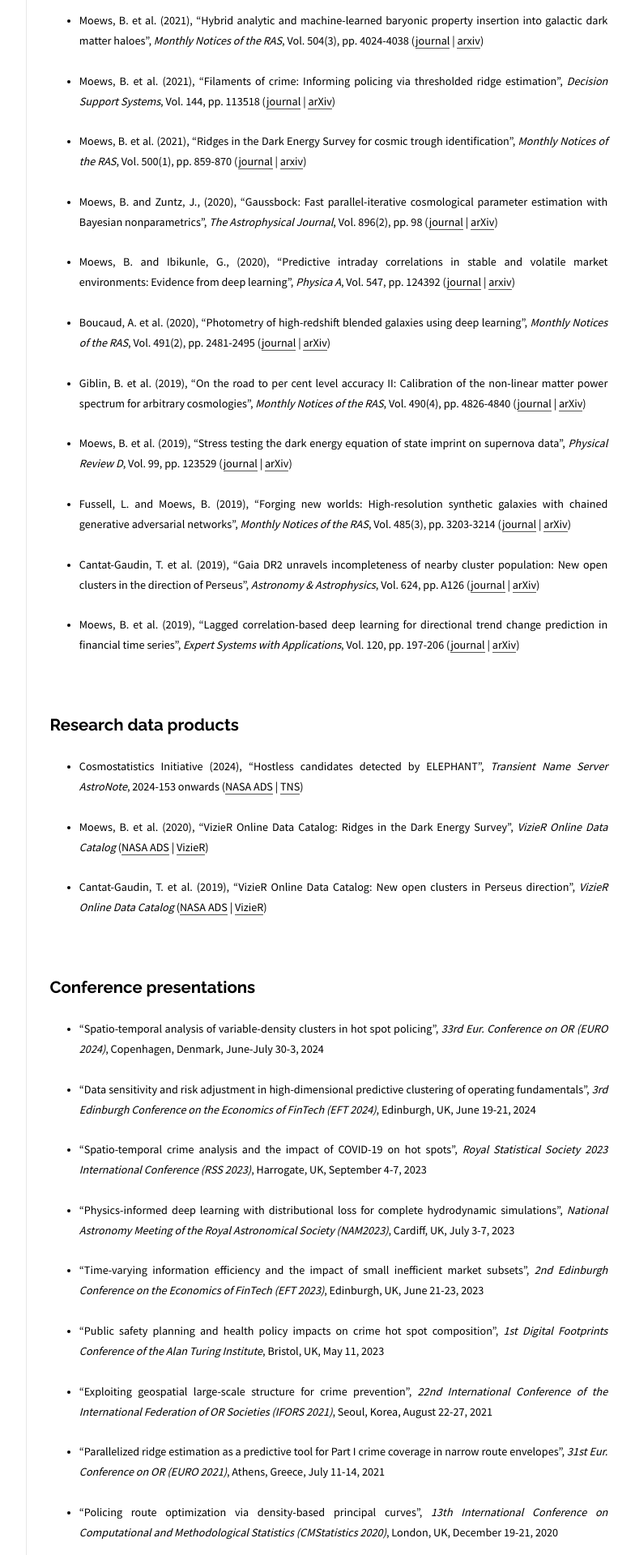
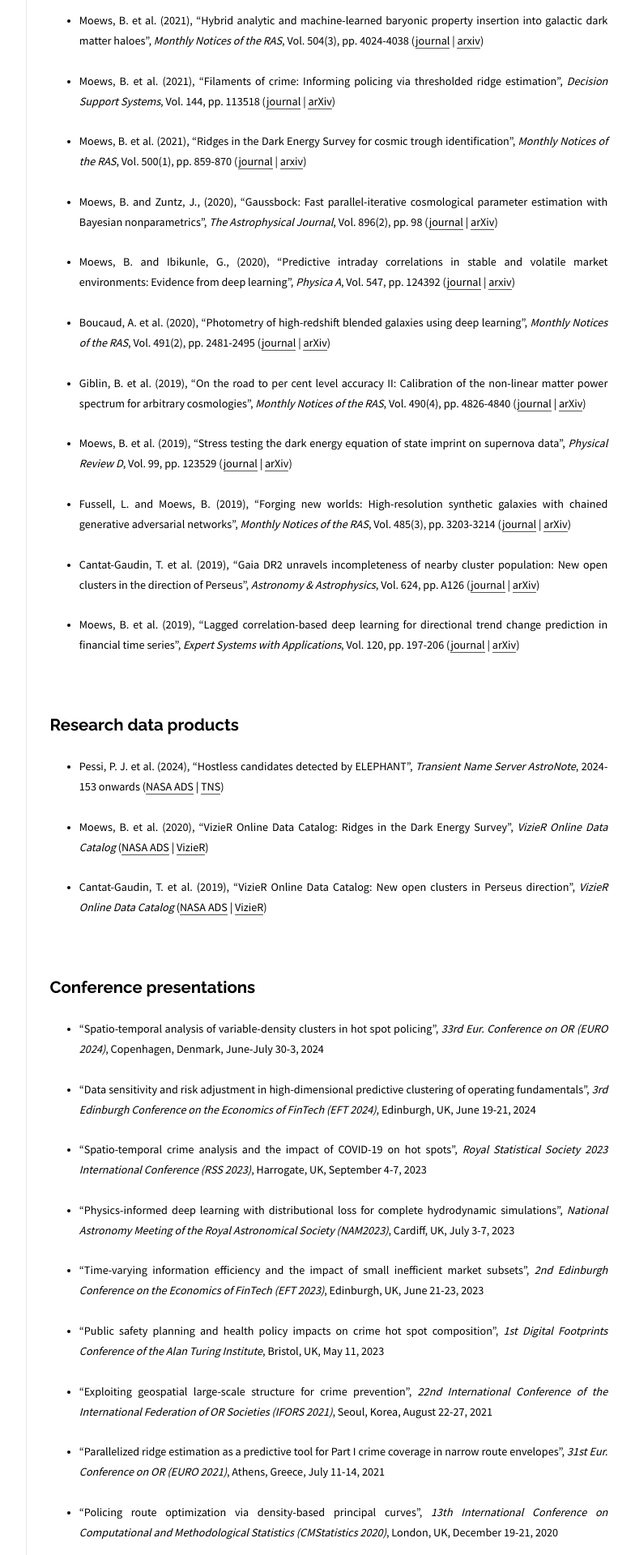
Before and after one commit to moews/moews.github.io, a Jekyll site: the page built from _posts/2017-03-25-publications.md, in a window 1280 px wide. Shown: the part 630-2550 px from the top of the page at 81% size, without its empty margins (326-1110 px from the left). Built offline with Jekyll 4.4.1, drawn with Linux system fonts in a browser that asks for light colours.

Commit message:
Update 2017-03-25-publications.md

```diff
--- a/_posts/2017-03-25-publications.md
+++ b/_posts/2017-03-25-publications.md
@@ -48,7 +48,7 @@ categories: posts
 
 ## Research data products
 
-* <small>Cosmostatistics Initiative (2024), "Hostless candidates detected by ELEPHANT", _Transient Name Server AstroNote_, 2024-153 onwards ([NASA ADS](https://ui.adsabs.harvard.edu/search/q=abs%3A%22Hostless%20candidates%20detected%20by%20ELEPHANT%22&sort=date%20desc%2C%20bibcode%20desc&p_=0) | [TNS](https://www.wis-tns.org/astronotes/astronote/2024-153))</small>
+* <small>Pessi, P. J. et al. (2024), "Hostless candidates detected by ELEPHANT", _Transient Name Server AstroNote_, 2024-153 onwards ([NASA ADS](https://ui.adsabs.harvard.edu/search/q=abs%3A%22Hostless%20candidates%20detected%20by%20ELEPHANT%22&sort=date%20desc%2C%20bibcode%20desc&p_=0) | [TNS](https://www.wis-tns.org/astronotes/astronote/2024-153))</small>
 
 * <small>Moews, B. et al. (2020), "VizieR Online Data Catalog: Ridges in the Dark Energy Survey", _VizieR Online Data Catalog_ ([NASA ADS](https://ui.adsabs.harvard.edu/abs/2020yCat..75000859M/abstract) | [VizieR](https://cdsarc.cds.unistra.fr/viz-bin/cat/J/MNRAS/500/859))</small>
 
```
